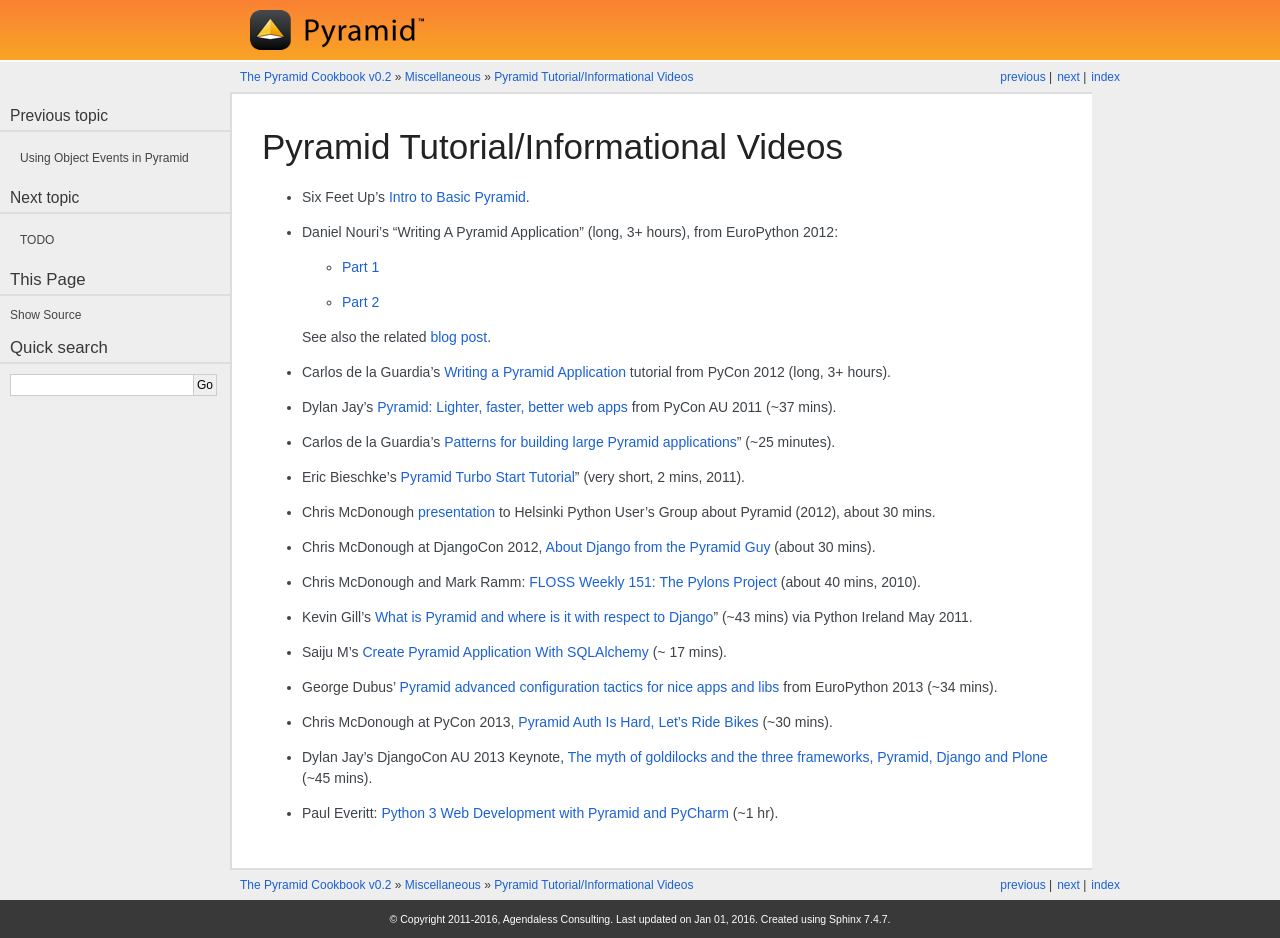
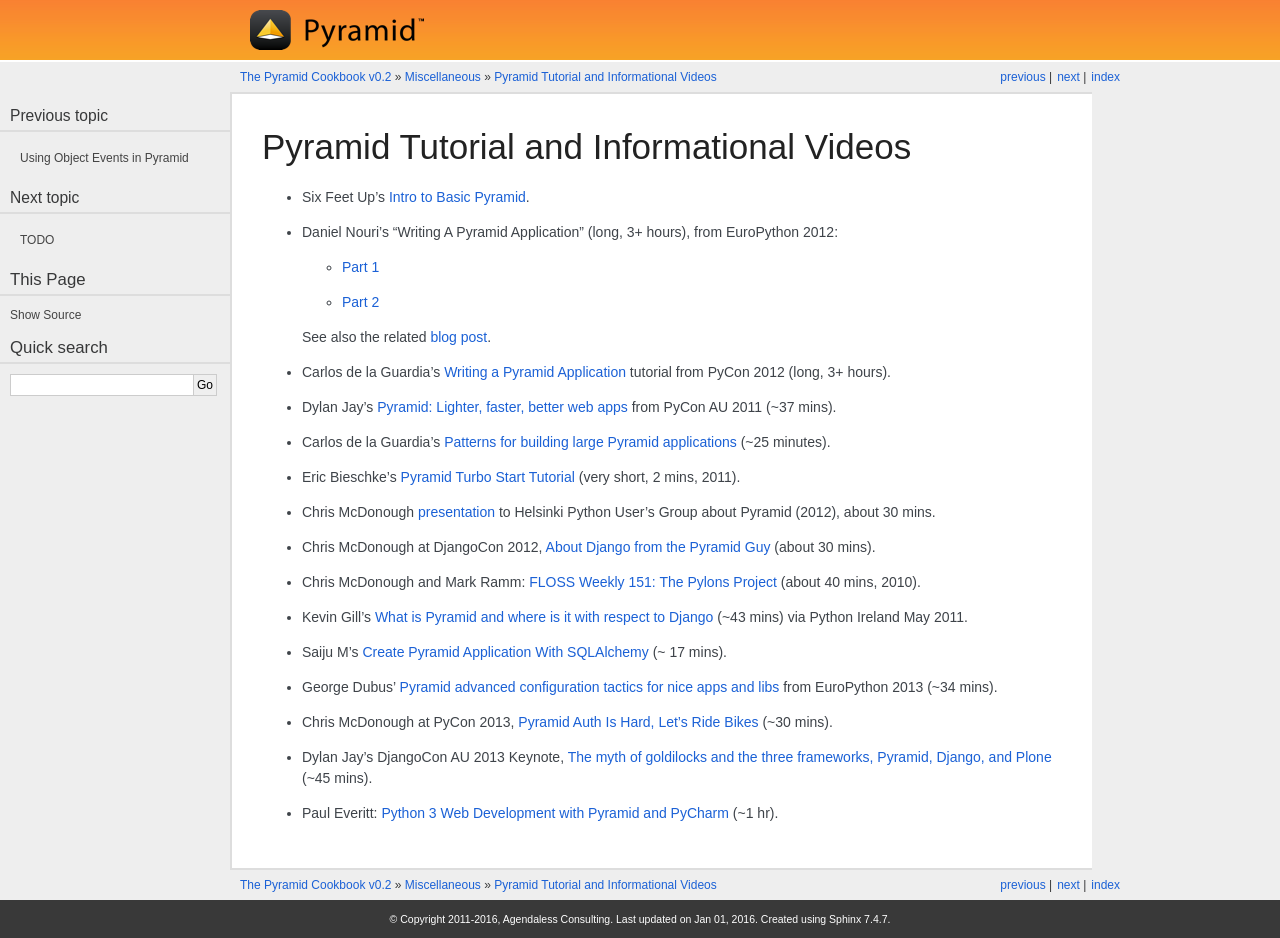
Before and after one commit to Pylons/pyramid_cookbook, a Sphinx documentation site: the page built from docs/misc/videos.rst, in a window 1280 px wide. Built offline with Sphinx 7.4.7, drawn with Linux system fonts in a browser that asks for light colours; some web fonts are replaced.

Commit message:
- fix broken links on videos.rst - Add Paul's video to pycharm.rst

```diff
--- a/docs/development_tools/pycharm.rst
+++ b/docs/development_tools/pycharm.rst
@@ -9,6 +9,11 @@
 Environment (IDE) for Python programmers.  It has numerous features including
 code completion, project management, version control system (git, Subversion,
 etc.), debugger, and more.
+
+.. seealso:: See also Paul Everitt's video, `Python 3 Web Development with
+  Pyramid and PyCharm
+  <http://blog.jetbrains.com/blog/2013/10/21/webinar-recording-production-python-3-web-development-with-pyramid-and-pycharm/>`_
+  (about 1 hour in length).
 
 This tutorial is a continually evolving document. Both PyCharm and Pyramid are
 under active development, and changes to either may necessitate changes to
--- a/docs/misc/videos.rst
+++ b/docs/misc/videos.rst
@@ -1,5 +1,5 @@
-Pyramid Tutorial/Informational Videos
--------------------------------------
+Pyramid Tutorial and Informational Videos
+-----------------------------------------
 
 * Six Feet Up's `Intro to Basic Pyramid
   <http://www.sixfeetup.com/blog/intro-to-the-python-framework-pyramid-and-a-sample-app>`_.
@@ -21,10 +21,10 @@
   <http://www.youtube.com/watch?v=DBV0MsRu72M>`_ from PyCon AU 2011 (~37 mins).
 
 * Carlos de la Guardia's `Patterns for building large Pyramid applications
-  <http://www.youtube.com/watch?v=NUQMr5R3dlk>`_" (~25 minutes).
+  <http://www.youtube.com/watch?v=NUQMr5R3dlk>`_ (~25 minutes).
 
 * Eric Bieschke's `Pyramid Turbo Start Tutorial
-  <http://www.youtube.com/watch?v=PscYR_4sQCU>`_" (very short, 2 mins, 2011).
+  <http://www.youtube.com/watch?v=PscYR_4sQCU>`_ (very short, 2 mins, 2011).
 
 * Chris McDonough `presentation
   <http://www.youtube.com/watch?v=XKYuKWqr_do&feature=youtu.be>`_
@@ -37,7 +37,7 @@
   <http://www.youtube.com/watch?v=_A8kDHozPoM>`_ (about 40 mins, 2010).
 
 * Kevin Gill's `What is Pyramid and where is it with respect to Django
-  <http://vimeo.com/23771511>`_" (~43 mins) via Python Ireland May 2011.
+  <http://vimeo.com/23771511>`_ (~43 mins) via Python Ireland May 2011.
 
 * Saiju M's `Create Pyramid Application With SQLAlchemy
   <http://www.youtube.com/watch?v=L2KSsqwwH9M>`_ (~ 17 mins).
@@ -51,7 +51,7 @@
   mins).
 
 * Dylan Jay's DjangoCon AU 2013 Keynote, `The myth of goldilocks and the three
-  frameworks, Pyramid, Django and Plone
+  frameworks, Pyramid, Django, and Plone
   <http://www.youtube.com/watch?v=vW1ZhO-_ZQk>`_ (~45 mins).
 
 * Paul Everitt: `Python 3 Web Development with Pyramid and PyCharm
```
